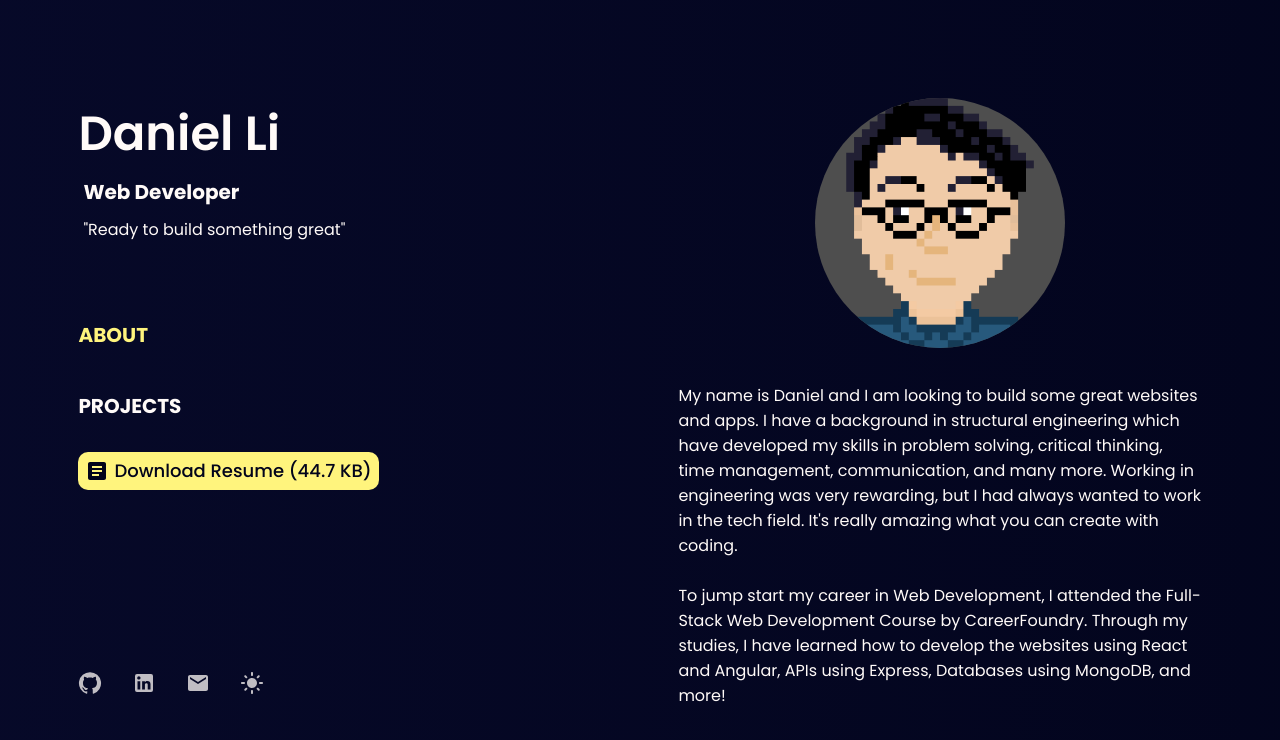
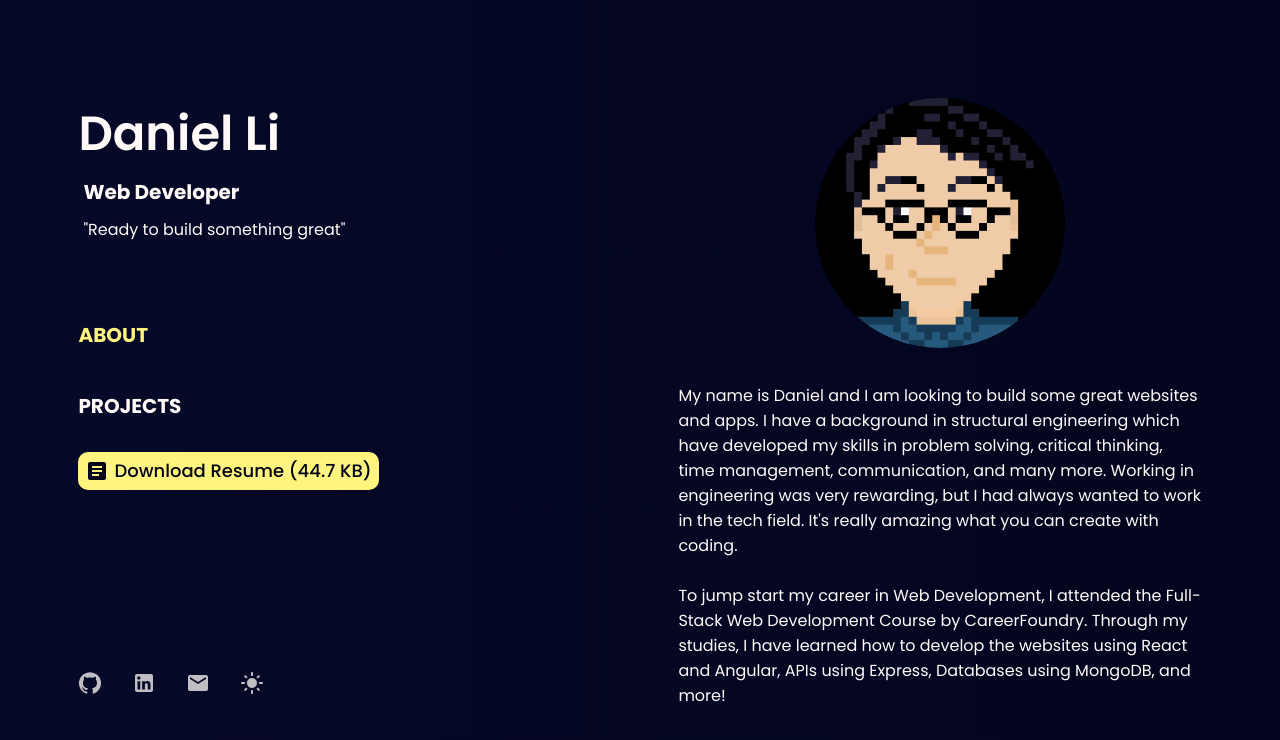
Before and after one commit to danielcli-dev/portfolio, a React (Create React App) app: page / in a window 1280 px wide. Shown: the top 740 px of the page. Built offline with nearby package versions, Linux system fonts and the light colour scheme.

Commit message:
Readjusted portrait background color

```diff
--- a/src/About.css
+++ b/src/About.css
@@ -53,7 +53,7 @@
 }
 
 .about__portraitIcon {
-  background-color: rgb(78, 78, 78);
+  background-color: black;
   border-radius: 50%;
   width: clamp(200px, 40vw, 250px);
   height: clamp(200px, 40vw, 250px);
```
